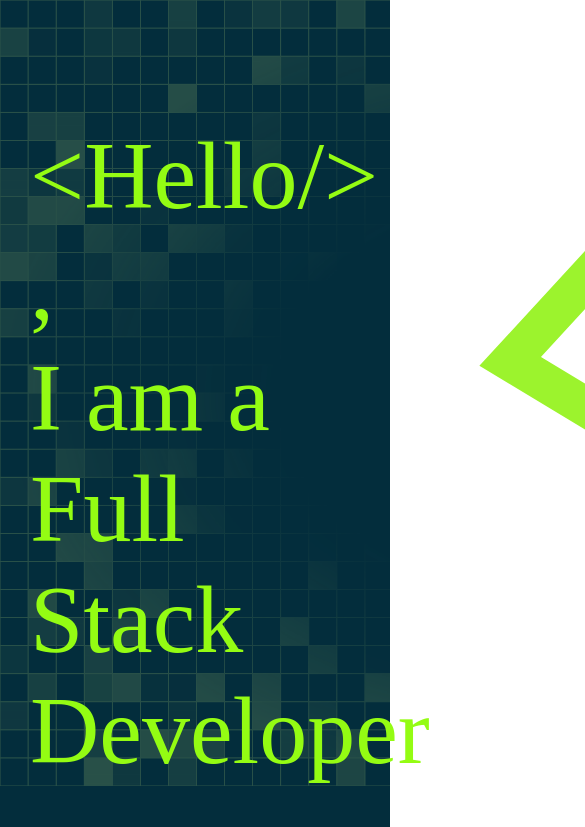
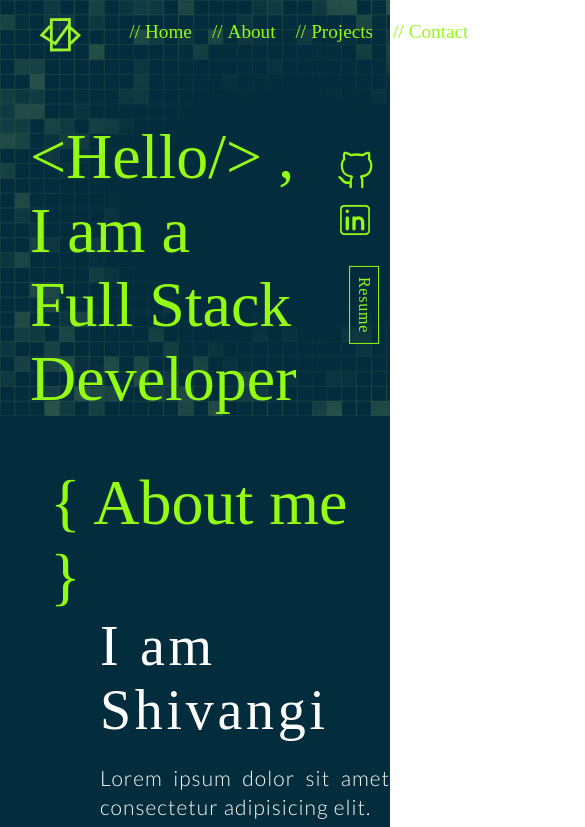
Before and after one commit to Shivangi020/Portfolio, a React (Vite) app: page / in a window 390 px wide. Shown: the top 827 px of the page, 585 px wide, since content can reach past the window. Built offline with nearby package versions, Linux system fonts and the light colour scheme; a web font is replaced by a local one.

Commit message:
Background-fixed

```diff
--- a/src/Components/About.jsx
+++ b/src/Components/About.jsx
@@ -4,12 +4,14 @@ import {CgWebsite} from 'react-icons/cg';
 import {VscTools} from 'react-icons/vsc' ;
 import {MdOutlineSettingsInputComposite} from 'react-icons/md'
 import Heading from './Heading';
+import avatar from '../assets/Avatar.jpeg'
 
 const About = () => {
   return (
     <div className='about-cn' id='About'>
 
         <section className='about-s'>
+        {/* <img src={avatar}></img> */}
         <Heading heading={'About me'}/>
         <h3>I am Shivangi</h3>
         <p>Lorem ipsum dolor sit amet consectetur adipisicing elit. <br/>
--- a/src/Sass/_Home.scss
+++ b/src/Sass/_Home.scss
@@ -1,38 +1,39 @@
-@import 'Variable';
+@import "Variable";
 
-
-#Home{
-    min-height: 700px;
+#Home {
+  // min-height: 700px;
   background-color: $hero-background;
   color: $heading-color;
   background: url(../assets/Background2.png);
   background-size: cover;
+  background-attachment: fixed;
+  border: none;
 }
 
-.home-cn{
+.home-cn {
   padding-top: 120px;
 
-    p{
+  p {
     margin: 0 30px;
     font-size: 6rem;
   }
 }
 
-.links-on-home{
+.links-on-home {
   position: fixed;
   top: 150px;
-    right:  15px;
+  right: 15px;
   display: flex;
   flex-direction: column;
   align-items: flex-end;
   transition: all 3ms;
 
-    a{
+  a {
     color: $heading-color;
     font-size: 2.5em;
   }
 
-    .resume-btn{
+  .resume-btn {
     border: 1.2px solid $heading-color;
     font-size: 1em;
     letter-spacing: 0.048em;
@@ -45,30 +46,21 @@
   }
 }
 
-
-
 // Small screen and down
 @media only screen and (max-width: 640px) {
-
-    .links-on-home{
-        bottom: 0;
-        left: 0;
-        flex-direction: row;
-        padding-left: 20px;
-        display: none;
-
-     > a:nth-child(1) {
-        font-size: 2.2em;
-        margin-bottom: 6px;
-        margin-right: 6px;
+  #Home {
   }
-        .resume-btn{
-            transform: rotate(0deg);
-            left: 100px;
-            bottom: 15px;
-            right: auto;
-            top: auto;
-            margin-left: 15px;
+  .home-cn {
+    p {
+      font-size: 5rem;
     }
   }
 }
+
+@media only screen and (max-width: 500px) {
+  .home-cn {
+    p {
+      font-size: 4rem;
+    }
+  }
+}
--- a/src/Sass/_Navbar.scss
+++ b/src/Sass/_Navbar.scss
@@ -59,46 +59,21 @@
 
 
 // Small screen and down
-@media only screen and (max-width: 640px) {
+// @media only screen and (max-width: 640px) {
 
-    .navbar-cn{
-         width: 75px;
-         height: 100%;
-         right: 0;
+//     .navbar-cn{
+//          width: 75px;
+//          height: 100%;
+//          right: 0;
 
-    .menu-grid{
-        display: block;
-        color: $heading-color;
-        font-size: 2.5em;
-        padding-left: 15px;
-        margin-bottom: 0;
-        cursor: pointer;
-    }
-         ul{
-            flex-direction: column;
-            padding-left: 0px;
-            padding-right: 55px;
-            margin-top: 0;
-            height: 500px;
-           align-items: center;
-            justify-content: center;
+//     .menu-grid{
+//         display: block;
+//         color: $heading-color;
+//         font-size: 2.5em;
+//         padding-left: 15px;
+//         margin-bottom: 0;
+//         cursor: pointer;
+//     }
 
-            > li:nth-child(3)  {
-                margin-top: 16px;
-            }
-
-            >:last-child{
-                margin-top: 40px;
-            }
-
-            li{
-                transform: rotate(90deg);
-                height: 120px;
-                margin-top: 6px;
-            }
-         }
-
-
-
-    }
-}
+//     }
+// }
```
Also changed, not shown: src/Sass/_Variable.scss (+5 -2 lines), src/assets/Avatar.jpeg (added). Lines whose indentation alone changed are shown as unchanged.
